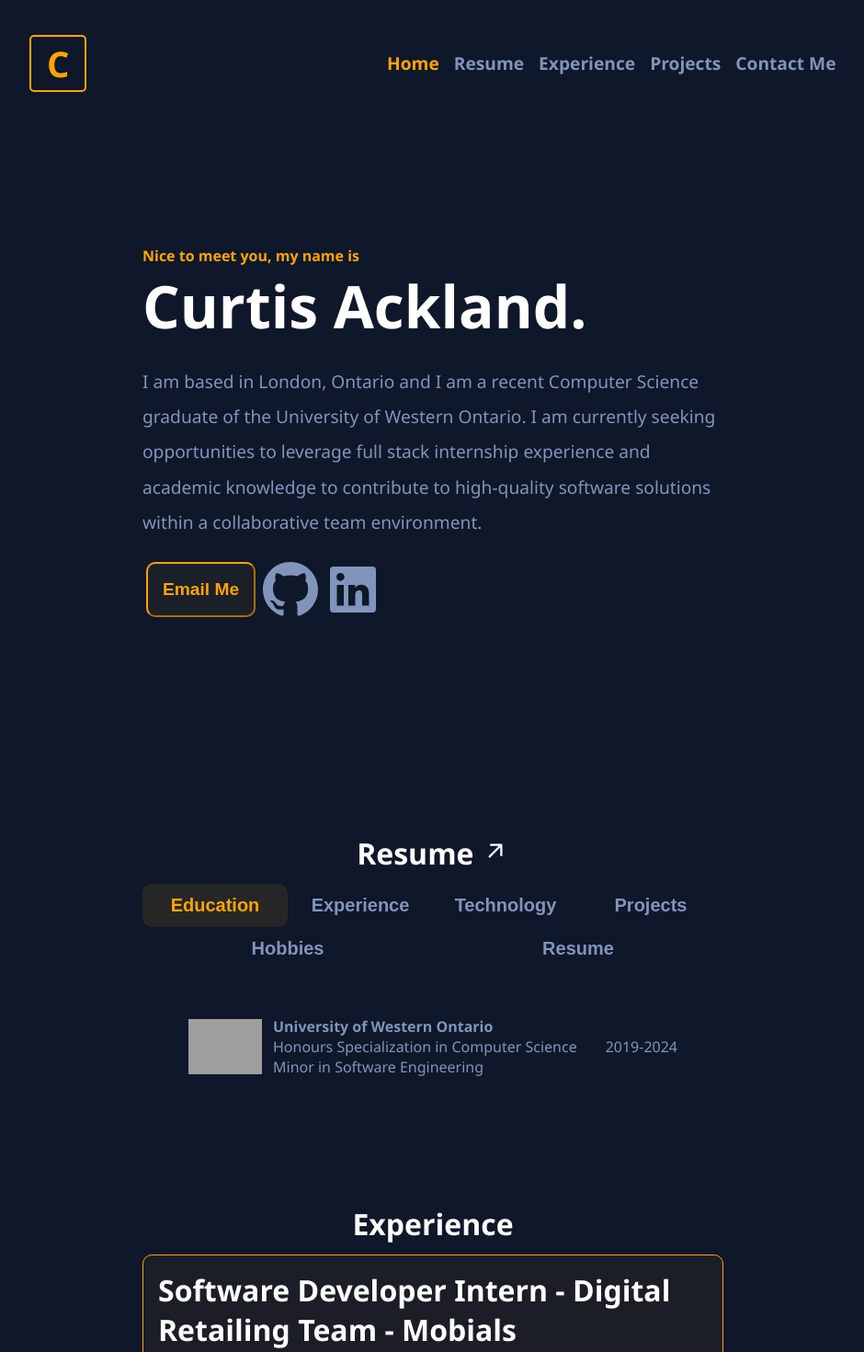
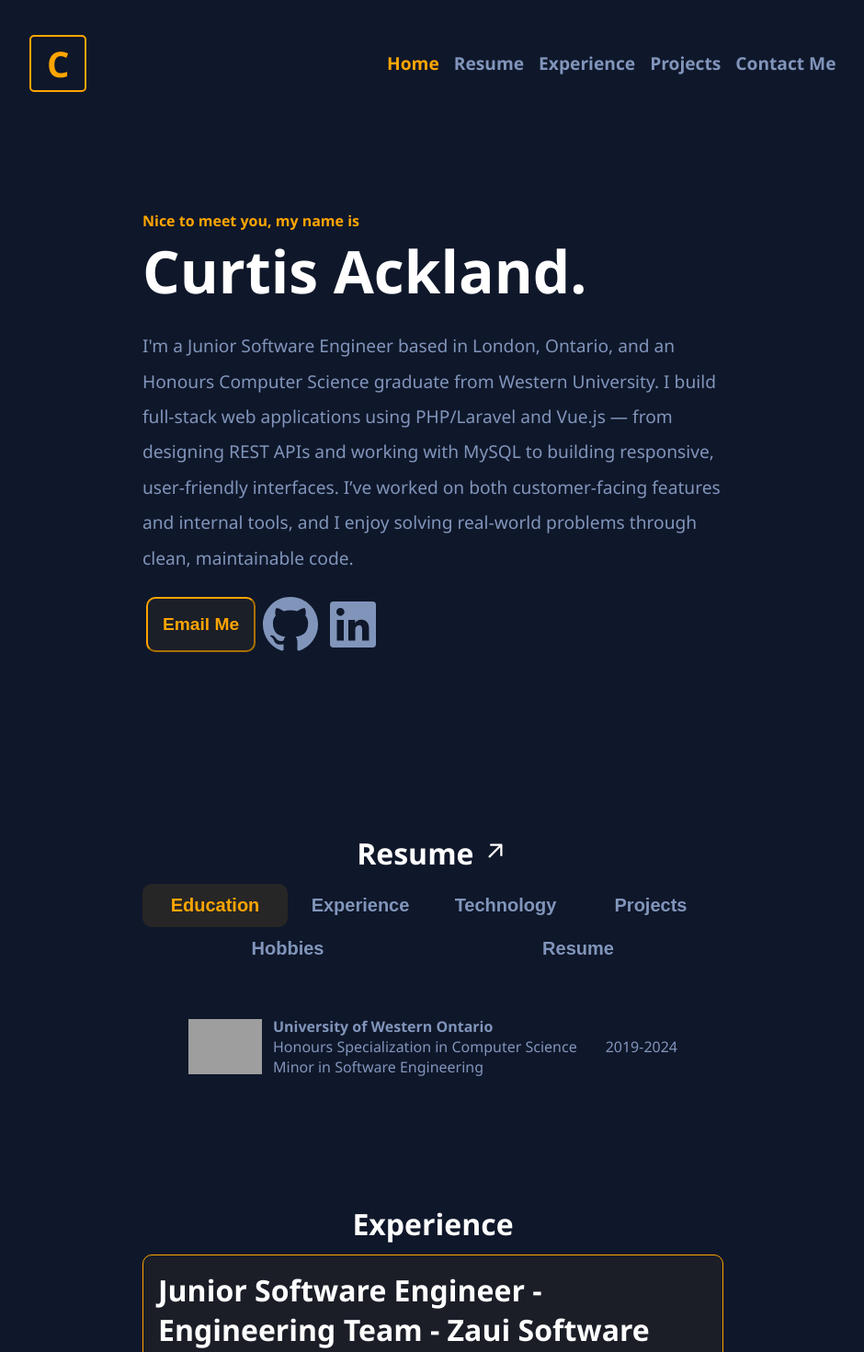
Before and after one commit to curtisackland/curtisackland.github.io, a Vue app: page / in a window 1280 px wide. Shown: the top 1470 px of the page at 92% size, without its empty margins (169-1109 px from the left). Built offline with nearby package versions, Linux system fonts and the light colour scheme; grey boxes are pictures that could not be loaded.

Commit message:
update about me and experience

```diff
--- a/src/views/ExperienceView.vue
+++ b/src/views/ExperienceView.vue
@@ -10,6 +10,26 @@ export default {
 <template>
   <div class="cards-container">
     <h1 class="experience-header">Experience</h1>
+    <ExperienceCard
+      job-title="Junior Software Engineer - Engineering Team"
+      company="Zaui Software"
+      date="July 2024 - Present"
+      description="I build and maintain full-stack features for both customer-facing booking flows and internal tools used by travel and tour operators. My work includes developing scalable solutions, improving legacy systems, and collaborating across teams to deliver a seamless user experience."
+      :skills="[
+        'VueJS',
+        'Vuetify',
+        'Laravel',
+        'PHP',
+        'MySQL',
+        'SCSS',
+        'Blade templates',
+        'Git',
+        'Github',
+        'Jira',
+      ]"
+      link="https://www.autoverify.com/"
+      class="card"
+    ></ExperienceCard>
     <ExperienceCard
       job-title="Software Developer Intern - Digital Retailing Team"
       company="Mobials Inc/AutoVerify"
--- a/src/views/HomeView.vue
+++ b/src/views/HomeView.vue
@@ -22,11 +22,12 @@
       </div>
     </h1>
     <p class="about-me">
-      I am based in London, Ontario and I am a recent Computer Science graduate
-      of the University of Western Ontario. I am currently seeking opportunities
-      to leverage full stack internship experience and academic knowledge to
-      contribute to high-quality software solutions within a collaborative team
-      environment.
+      I'm a Junior Software Engineer based in London, Ontario, and an Honours
+      Computer Science graduate from Western University. I build full-stack web
+      applications using PHP/Laravel and Vue.js — from designing REST APIs and
+      working with MySQL to building responsive, user-friendly interfaces. I’ve
+      worked on both customer-facing features and internal tools, and I enjoy
+      solving real-world problems through clean, maintainable code.
     </p>
     <div class="icons-space">
       <button class="contact-me-button link-icons hover-shadow-effect">
```
